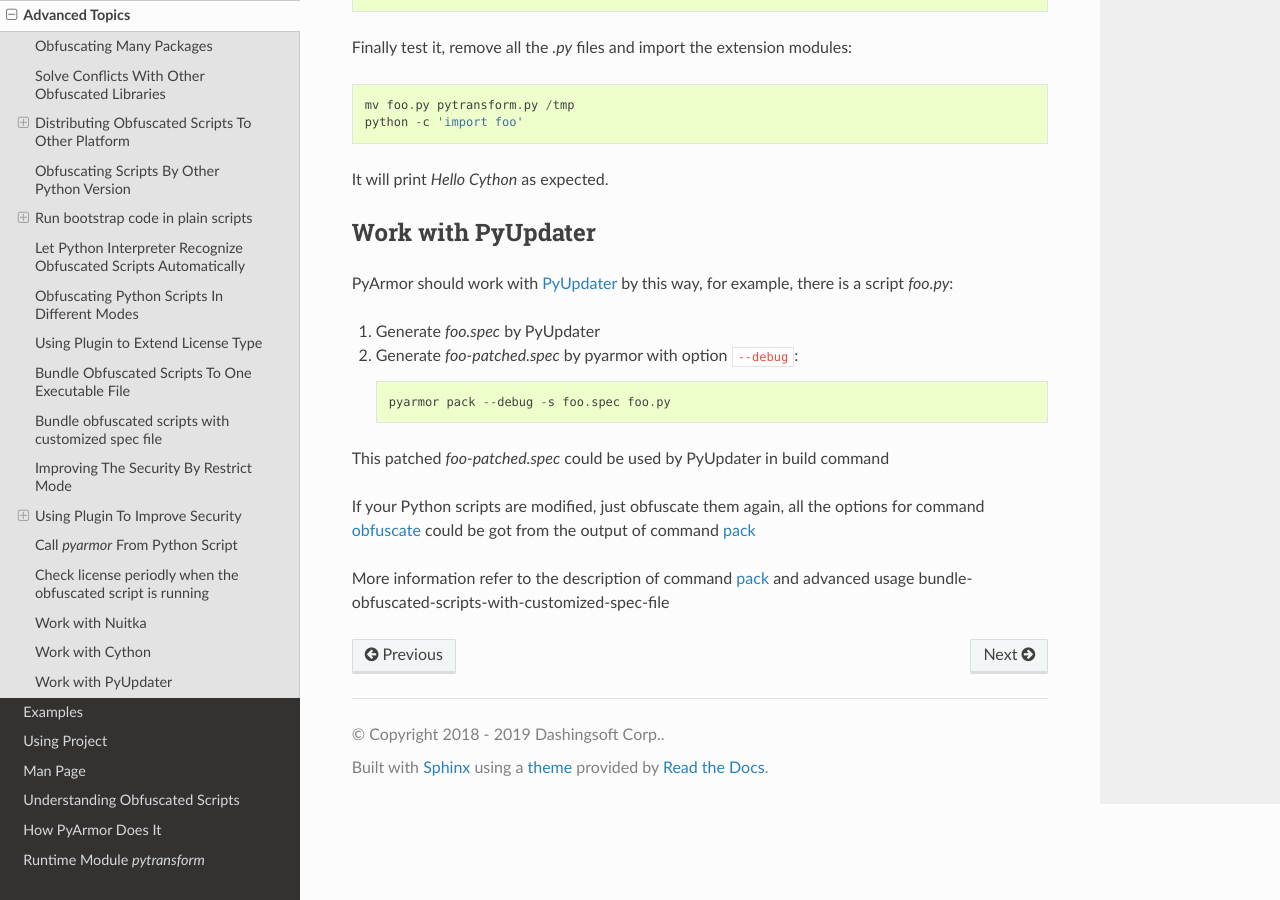
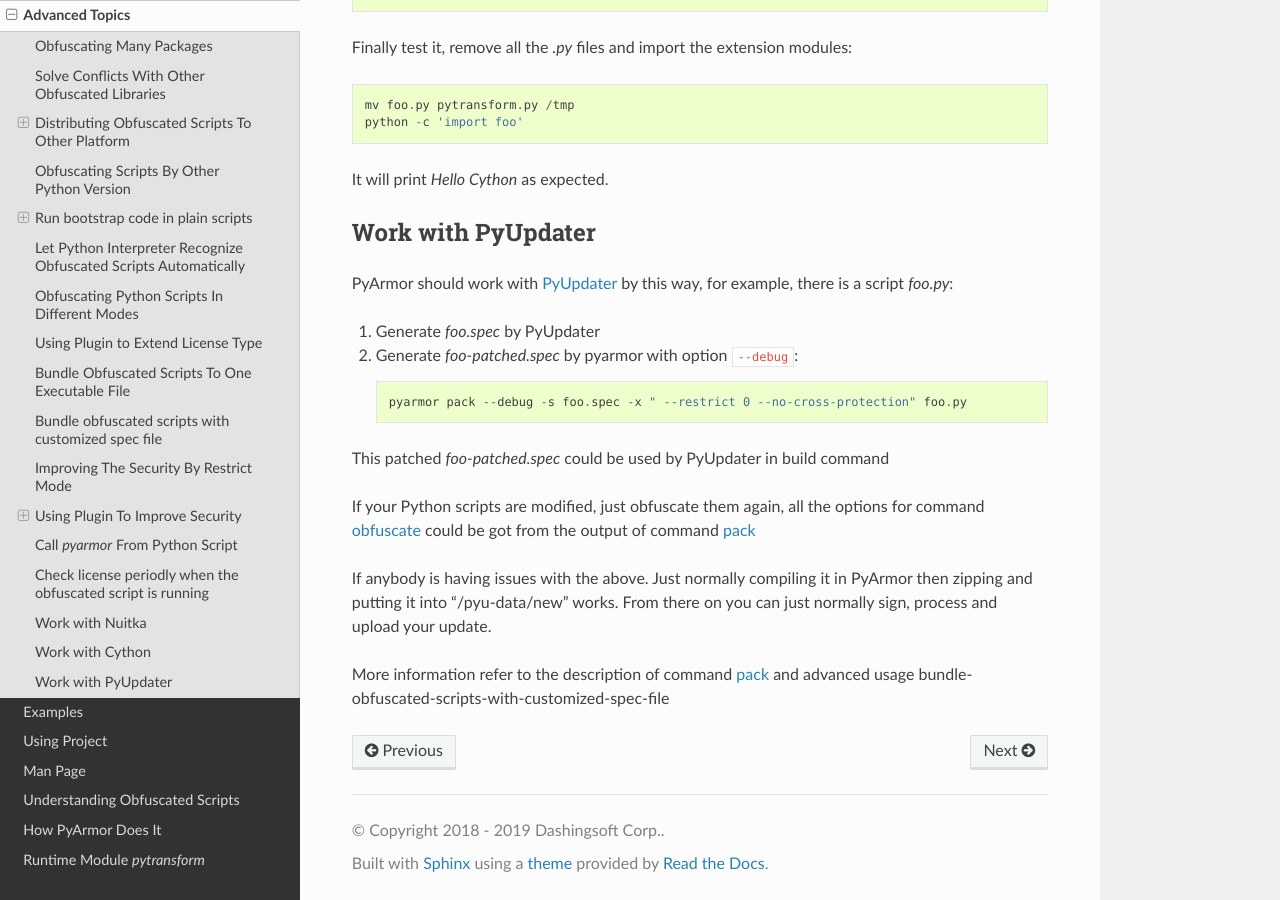
Before and after one commit to dashingsoft/pyarmor, a Sphinx documentation site: the page built from docs/advanced.rst, in a window 1280 px wide and 900 px high, scrolled down 18418 px. Built offline with Sphinx 7.4.7 and the Read the Docs theme 2.0.0, drawn with Linux system fonts in a browser that asks for light colours.

Commit message:
Refine PyUpdater doc

```diff
--- a/docs/advanced.rst
+++ b/docs/advanced.rst
@@ -897,12 +897,16 @@
 
 2. Generate `foo-patched.spec` by pyarmor with option ``--debug``::
 
-    pyarmor pack --debug -s foo.spec foo.py
+    pyarmor pack --debug -s foo.spec -x " --restrict 0 --no-cross-protection" foo.py
 
 This patched `foo-patched.spec` could be used by PyUpdater in build command
 
 If your Python scripts are modified, just obfuscate them again, all the options
 for command :ref:`obfuscate` could be got from the output of command :ref:`pack`
+
+If anybody is having issues with the above. Just normally compiling it in
+PyArmor then zipping and putting it into "/pyu-data/new" works. From there on
+you can just normally sign, process and upload your update.
 
 More information refer to the description of command :ref:`pack` and advanced
 usage :ref:`bundle-obfuscated-scripts-with-customized-spec-file`
```
